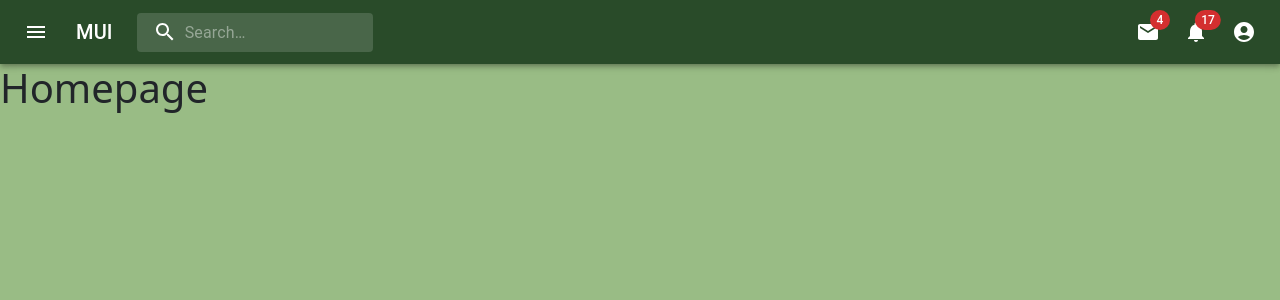
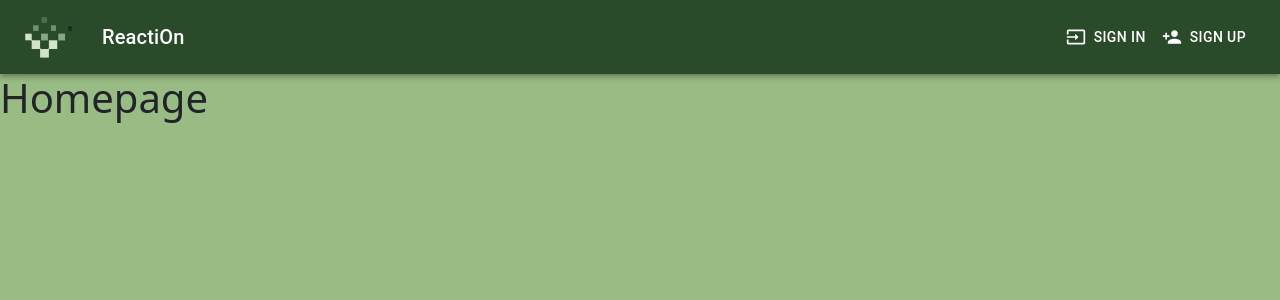
Before and after one commit to DevJorgeRafael/Reaction-App, a React (Vite) app in the folder client/: page / in a window 1280 px wide. Shown: the top 300 px of the page. Built offline with nearby package versions, Linux system fonts and the light colour scheme; no server answers.

Commit message:
fixed all bugs of navbar|

```diff
--- a/client/src/components/CreatePostModal.jsx
+++ b/client/src/components/CreatePostModal.jsx
@@ -3,9 +3,14 @@ import { usePosts } from '../context/postContext';
 import { useUser } from '../context/userContext';
 import { useForm } from "react-hook-form";
 import { Button, Dialog, DialogTitle, DialogContent, TextField, DialogActions, IconButton } from '@mui/material';
+import Webcam from "react-webcam";
+
 import AddIcon from '@mui/icons-material/Add'
+import DeleteIcon from '@mui/icons-material/Delete'
+import PhotoCameraIcon from '@mui/icons-material/PhotoCamera'
 import CloseIcon from '@mui/icons-material/Close'
-import Webcam from "react-webcam";
+import SendIcon from '@mui/icons-material/Send'
+
 
 export default function CreatePostModal() {
     const [open, setOpen] = useState(false);
@@ -105,19 +110,24 @@ export default function CreatePostModal() {
                         {errors.description && <Alert sx={{ mb: 1 }} variant="filled" severity="error">{errors.description.message}</Alert>}
 
                         {imageSrc ? (
-                            <>
-                                <img src={imageSrc} alt="preview" style={{maxWidth: '100%'}}/>
-                                <Button onClick={() => setImageSrc(null)} variant='contained' color='error'>Remove image</Button>
-                            </>
+                            <div style={{ display: 'flex', justifyContent: 'center', alignItems: 'center', flexDirection: 'column' }}>
+                                <img src={imageSrc} alt="preview" style={{ maxWidth: '100%' }} />
+                                <Button onClick={() => setImageSrc(null)} variant='contained' color='error' sx={{mt: 1}}>
+                                    <DeleteIcon />
+                                </Button>
+                            </div>
                         ) : (
-                            <>
+                            <div style={{ display: 'flex', justifyContent: 'center', alignItems: 'center', flexDirection: 'column' }}>
                                 <Webcam
                                     audio={false}
                                     ref={webcamRef}
                                     screenshotFormat="image/jpeg"
-                                    style={{ width: '100%', borderRadius: 3}}
+                                    style={{ width: '100%', borderRadius: 3 }}
                                 />
-                                <Button onClick={capture} variant='contained' color='success'>Capture photo</Button>
+                                <Button onClick={capture} variant='contained' color='success' sx={{mt: 1}}>
+                                    <PhotoCameraIcon />
+                                </Button>
+
                                 <TextField
                                     margin="dense"
                                     name="image"
@@ -137,12 +147,17 @@ export default function CreatePostModal() {
                                         borderRadius: 5
                                     }}
                                 />
-                            </>
+                            </div>
                         )}
+
                     </DialogContent>
                     <DialogActions>
-                        <Button onClick={handleClose} color='error' variant='contained'>Cancel</Button>
-                        <Button type="submit" variant='contained'>Post</Button>
+                        <Button onClick={handleClose} color='error' variant='contained'>
+                            <CloseIcon />
+                        </Button>
+                        <Button type="submit" variant='contained'>
+                            <SendIcon />
+                        </Button>
                     </DialogActions>
                 </form>
             </Dialog>
--- a/client/src/components/Navbar.jsx
+++ b/client/src/components/Navbar.jsx
@@ -1,7 +1,6 @@
 import * as React from 'react';
 import { styled, alpha } from '@mui/material/styles';
 import AppBar from '@mui/material/AppBar';
-import Box from '@mui/material/Box';
 import Toolbar from '@mui/material/Toolbar';
 import IconButton from '@mui/material/IconButton';
 import Typography from '@mui/material/Typography';
@@ -9,14 +8,20 @@ import InputBase from '@mui/material/InputBase';
 import Badge from '@mui/material/Badge';
 import MenuItem from '@mui/material/MenuItem';
 import Menu from '@mui/material/Menu';
-import MenuIcon from '@mui/icons-material/Menu';
+
 import SearchIcon from '@mui/icons-material/Search';
 import AccountCircle from '@mui/icons-material/AccountCircle';
 import MailIcon from '@mui/icons-material/Mail';
 import NotificationsIcon from '@mui/icons-material/Notifications';
-import MoreIcon from '@mui/icons-material/MoreVert';
+import Box from '@mui/material/Box';
+import InputIcon from '@mui/icons-material/Input';
+import PersonAddIcon from '@mui/icons-material/PersonAdd';
 
 import { useUser } from '../context/userContext';
+import CreatePostModal from './CreatePostModal';
+import { Button } from '@mui/material';
+
+
 
 const Search = styled('div')(({ theme }) => ({
     position: 'relative',
@@ -68,6 +73,8 @@ export default function NavBar() {
 
     // Función para manejar el logout
     const handleLogout = () => {
+        handleMenuClose()
+        handleMobileMenuClose()
         logout();
     };
 
@@ -107,7 +114,9 @@ export default function NavBar() {
         >
             <MenuItem onClick={handleMenuClose}>Profile</MenuItem>
             <MenuItem onClick={handleMenuClose}>My account</MenuItem>
-            <MenuItem onClick={handleLogout}>Logout</MenuItem> {/* Agregado el botón de Logout */}
+            <MenuItem onClick={handleLogout}>
+                <Typography color="error">Logout</Typography>
+            </MenuItem>
         </Menu>
     );
 
@@ -160,14 +169,14 @@ export default function NavBar() {
                 </IconButton>
                 <p>Profile</p>
             </MenuItem>
-            <MenuItem onClick={handleLogout}>Logout</MenuItem> {/* Agregado el botón de Logout */}
         </Menu>
     );
 
     return (
         <Box sx={{ flexGrow: 1 }}>
             <AppBar position="static" sx={{ backgroundColor: '#294B29' }}> {/* Color modificado */}
-                <Toolbar>
+                {user ?
+                    (<Toolbar>
                         <IconButton
                             size="large"
                             edge="start"
@@ -175,7 +184,7 @@ export default function NavBar() {
                             aria-label="open drawer"
                             sx={{ mr: 2 }}
                         >
-                        <MenuIcon />
+                            <img src="/ReactiOn-logo.png" alt="Logo" width="50" height="50" />
                         </IconButton>
                         <Typography
                             variant="h6"
@@ -183,7 +192,7 @@ export default function NavBar() {
                             component="div"
                             sx={{ display: { xs: 'none', sm: 'block' } }}
                         >
-                        MUI
+                            ReactiOn
                         </Typography>
                         <Search>
                             <SearchIconWrapper>
@@ -195,6 +204,9 @@ export default function NavBar() {
                             />
                         </Search>
                         <Box sx={{ flexGrow: 1 }} />
+
+                        <CreatePostModal />
+
                         <Box sx={{ display: { xs: 'none', md: 'flex' } }}>
                             <IconButton size="large" aria-label="show 4 new mails" color="inherit">
                                 <Badge badgeContent={4} color="error">
@@ -231,10 +243,40 @@ export default function NavBar() {
                                 onClick={handleMobileMenuOpen}
                                 color="inherit"
                             >
-                            <MoreIcon />
+                                <AccountCircle fontSize='large' />
                             </IconButton>
                         </Box>
+                    </Toolbar>) : (
+                        <>
+                            <Toolbar>
+                                <IconButton
+                                    size="large"
+                                    edge="start"
+                                    color="inherit"
+                                    aria-label="open drawer"
+                                    sx={{ mr: 2 }}
+                                >
+                                    <img src="/ReactiOn-logo.png" alt="Logo" width="50" height="50" />
+                                </IconButton>
+                                <Typography
+                                    variant="h6"
+                                    noWrap
+                                    component="div"
+                                    sx={{ display: { xs: 'none', sm: 'block' } }}
+                                >
+                                    ReactiOn
+                                </Typography>
+                                <Box sx={{ flexGrow: 1 }} />
+                                <Button startIcon={<InputIcon />} style={{ color: 'white', padding: '10px' }}>
+                                    Sign In
+                                </Button>
+                                <Button startIcon={<PersonAddIcon />} style={{ color: 'white', padding: '10px' }}>
+                                    Sign Up
+                                </Button>
+
                             </Toolbar>
+                        </>
+                    )}
             </AppBar>
             {renderMobileMenu}
             {renderMenu}
```
Lines whose indentation alone changed are shown as unchanged.
